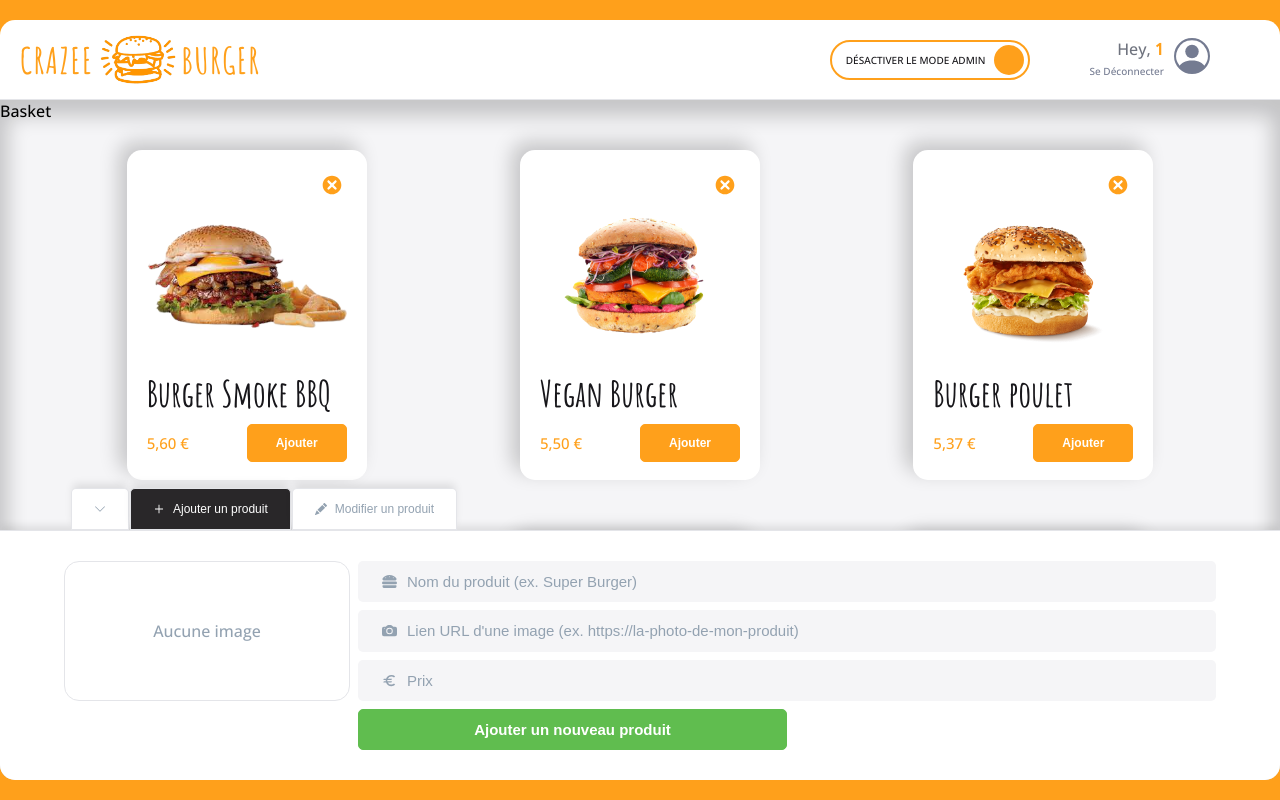
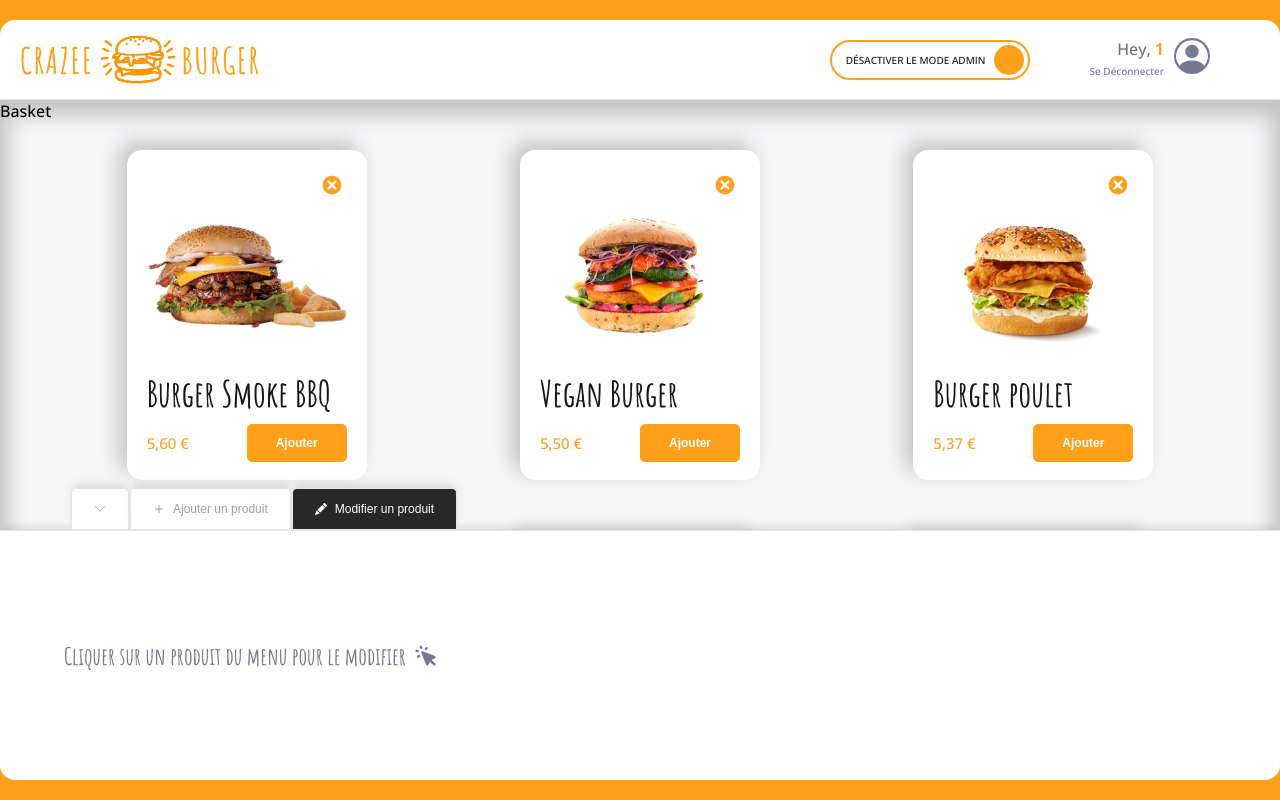
Before and after one commit to BryanHobin/crazee-burger, a React (Vite) app: page /order/1 in a window 1280 px wide. Built offline with nearby package versions, Linux system fonts and the light colour scheme; grey boxes are pictures that could not be loaded; a web font is replaced by a local one.

Commit message:
💄 F09 : EDIT > Add Style to HintMessage

```diff
--- a/src/components/pages/order/Main/Admin/AdminPanel/HintMessage.jsx
+++ b/src/components/pages/order/Main/Admin/AdminPanel/HintMessage.jsx
@@ -4,7 +4,7 @@ import { HiCursorClick } from "react-icons/hi"
 
 export default function HintMessage() {
  return (
-  <HintMessageStyled>Cliquer sur un élément pour le modifier <HiCursorClick /></HintMessageStyled>
+  <HintMessageStyled><span className='hint'>Cliquer sur un produit du menu pour le modifier </span><HiCursorClick /></HintMessageStyled>
  )
 }
 
@@ -12,4 +12,10 @@ const HintMessageStyled = styled.div`
   font-family: "Amatic SC", cursive;
   font-size: ${theme.fonts.size.P3};
   color: ${theme.colors.greyBlue};
+  display: flex;
+  align-items:center;
+  height: 100%;
+  .hint{
+   margin-right: ${theme.gridUnit}px;
+  }
 `;
--- a/src/components/pages/order/OrderPage.jsx
+++ b/src/components/pages/order/OrderPage.jsx
@@ -15,7 +15,7 @@ export default function OrderPage() {
   const [isCollapsed, setIsCollapsed] = useState(false)
   const [isEditSelected, setIsEditSelected] = useState(false)
   const [isAddSelected, setIsAddSelected] = useState(true)
-  const [currentTab, setCurrentTab] = useState("add");
+  const [currentTab, setCurrentTab] = useState("edit");
   const [menu, setMenu] = useState(DEFAULT_MENU)
   const [newProduct, setNewProduct] = useState(EMPTY_PRODUCT)
 
```
